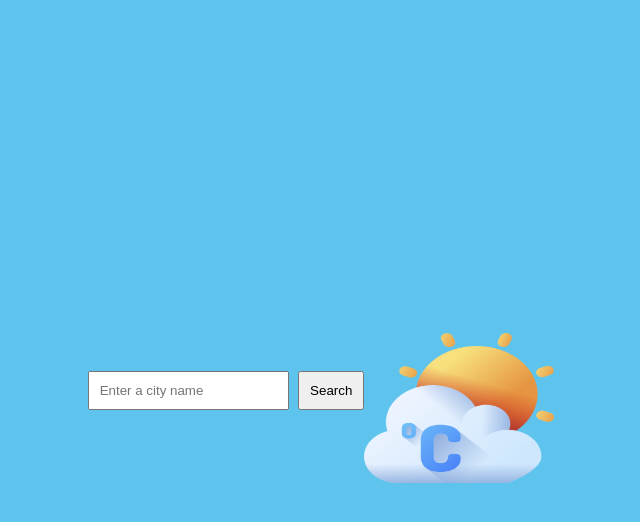
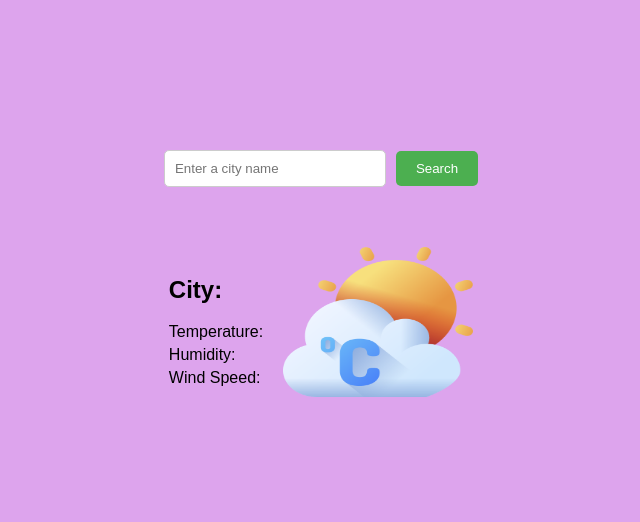
Before and after one commit to hasiniishara/WeatherDashboardApp, a website: page weatherHome.html in a window 1280 px wide. Shown: the whole page, without its empty margins (319-959 px from the left). Drawn offline with Linux system fonts and the light colour scheme.

Commit message:
Implementing weather app.

```diff
--- a/weatherHome.html
+++ b/weatherHome.html
@@ -11,11 +11,15 @@
         <button id="search-button">Search</button>
     </div>
     <div id="weather-container">
-        <h2 id="city-name"></h2>
-        <p id="temperature"></p>
-        <p id="humidity"></p>
-        <p id="wind-speed"></p>
-        <img id="weather-icon" src="image/weather.png" alt="Weather Icon">
+        <div id="city-info">
+            <h2 id="city-name">City:</h2>
+            <p id="temperature">Temperature:</p>
+            <p id="humidity">Humidity:</p>
+            <p id="wind-speed">Wind Speed:</p>
+        </div>
+        <div id="weather-icon-container">
+            <img id="weather-icon" src="image/weather.png" alt="Weather Icon">
+        </div>
     </div>
     <script src="weatherHomeBack.js"></script>
 </body>
--- a/weatherHomeBack.js
+++ b/weatherHomeBack.js
@@ -15,32 +15,32 @@ document.getElementById('search-button').addEventListener('click', function(){
 })
 
 
-// function displayWeather (message, sender){
+function displayWeather (weather){
 
+    console.log(`weather is ${weather.name}`);
 
-//     const cityW = document.getElementById('city-name');
-//     const temperatureW = document.getElementById('city-name');
-//     const humidityW = document.getElementById('city-name');
-//     const windspeedW = document.getElementById('city-name');
+    const cityW = document.getElementById('city-name');
+    const temperatureW = document.getElementById('temperature');
+    const humidityW = document.getElementById('humidity');
+    const windspeedW = document.getElementById('wind-speed');
 
-//     cityW.innerText ="";
-//     temperatureW.innerText ="";
-//     humidityW.innerText ="";
-//     windspeedW.innerText ="";
+    cityW.innerText =`City: ${weather.name}`;
+    temperatureW.innerText =`Temperature: ${weather.main.temp}`;
+    humidityW.innerText =`Humidity: ${weather.main.humidity}`;
+    windspeedW.innerText =`Wind Speed: ${weather.wind.speed}`;
 
-// }
+}
 
 async function fetchChatResponse (userSearch){
     console.log(userSearch);
     const apiKey = '454dcf8be544f4822cb24cfead8501ec';
 
     try{
-        const url = 'https://api.openweathermap.org/data/2.5/weather?q=${userSearch}&appid=${apiKey}&units=metric';
+        const url = `https://api.openweathermap.org/data/2.5/weather?q=${userSearch}&appid=${apiKey}&units=metric`;
         const response = await fetch(url);
         const data = await response.json();
         console.log(data);
-       // const replyFromBot =data.choices[0].message.content.trim();
-       // displayMessage(replyFromBot, 'bot')
+       displayWeather(data);
     }catch (error){
         console.log('Error', error);
     }
--- a/weatherHomeStyle.css
+++ b/weatherHomeStyle.css
@@ -2,27 +2,52 @@ body {
     font-family: Arial, sans-serif;
     margin: 0;
     padding: 0;
-    display: flex;
-    justify-content: center;
-    align-items: center;
     height: 100vh;
-    background-color: #5ec4ed;
+    background-color: #dda4ed;
 }
 
 #search-container {
-    margin-bottom: 20px;
+    display: flex;
+    margin: 0;
+    padding: 0;
+    justify-content: center;
+    align-items: center;
+    margin-top: 150px;
 }
 
+
+
 #search-input {
-    padding: 10px;
-    margin-right: 5px;
+    padding: 10px; /* Adjust padding as needed */
+    width: 200px; /* Adjust width as needed */
+    border: 1px solid #ccc; /* Border */
+    border-radius: 5px; /* Rounded corners */
+    outline: none;
 }
 
 #search-button {
-    padding: 10px;
+    padding: 10px 20px; /* Adjust padding as needed */
+    margin-left: 10px;
+    background-color: #4CAF50; /* Green background color */
+    color: white; /* White text color */
+    border: none; /* No border */
+    border-radius: 5px; /* Rounded corners */
+    cursor: pointer;
 }
 
 #weather-container {
+    display: flex;
+    align-items: center;
+    justify-content: center;
+    margin-top: 60px;
+}
+
+#city-info {
+    text-align: left;
+    margin-right: 20px; /* Adjust margin between city info and weather icon */
+}
+
+#weather-icon-container {
     text-align: center;
 }
 
@@ -30,3 +55,7 @@ body {
     width: 190px;
     height: 150px;
 }
+
+#city-info p {
+    margin: 5px 0;
+}
```
